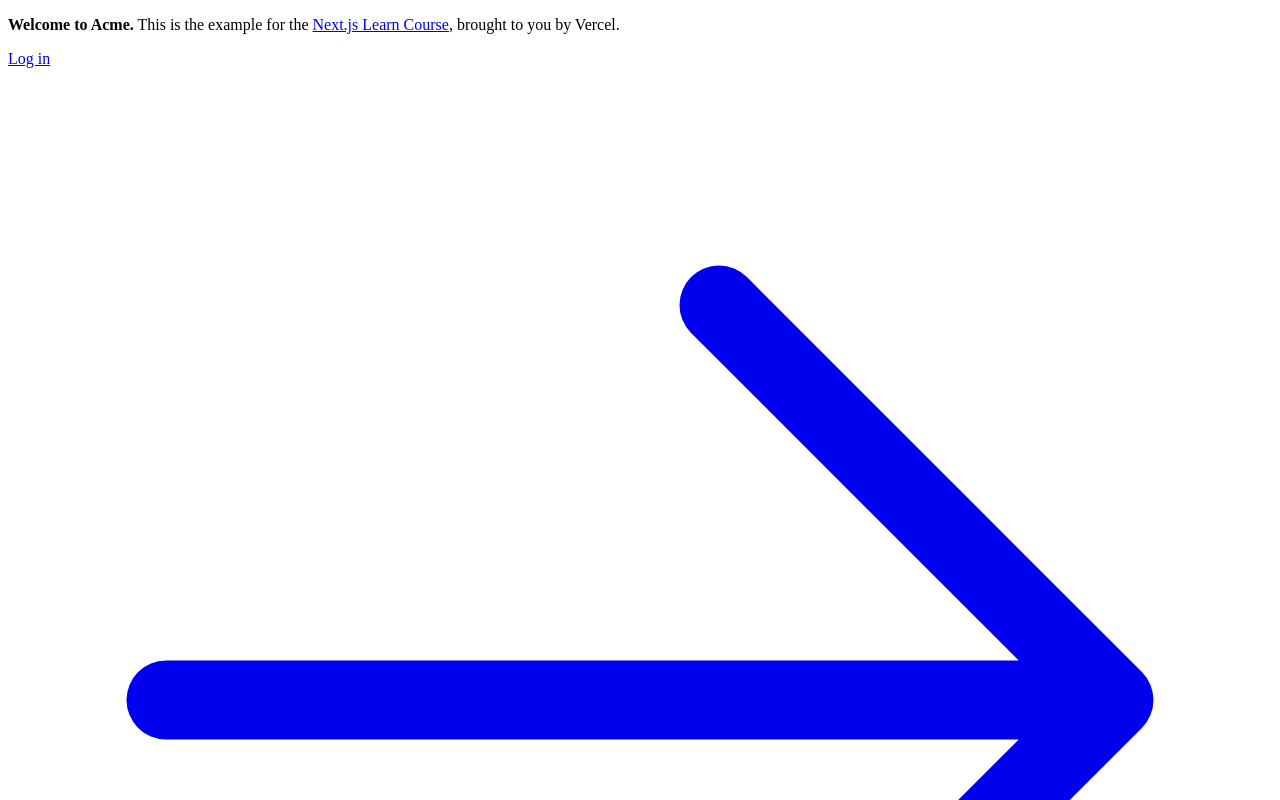
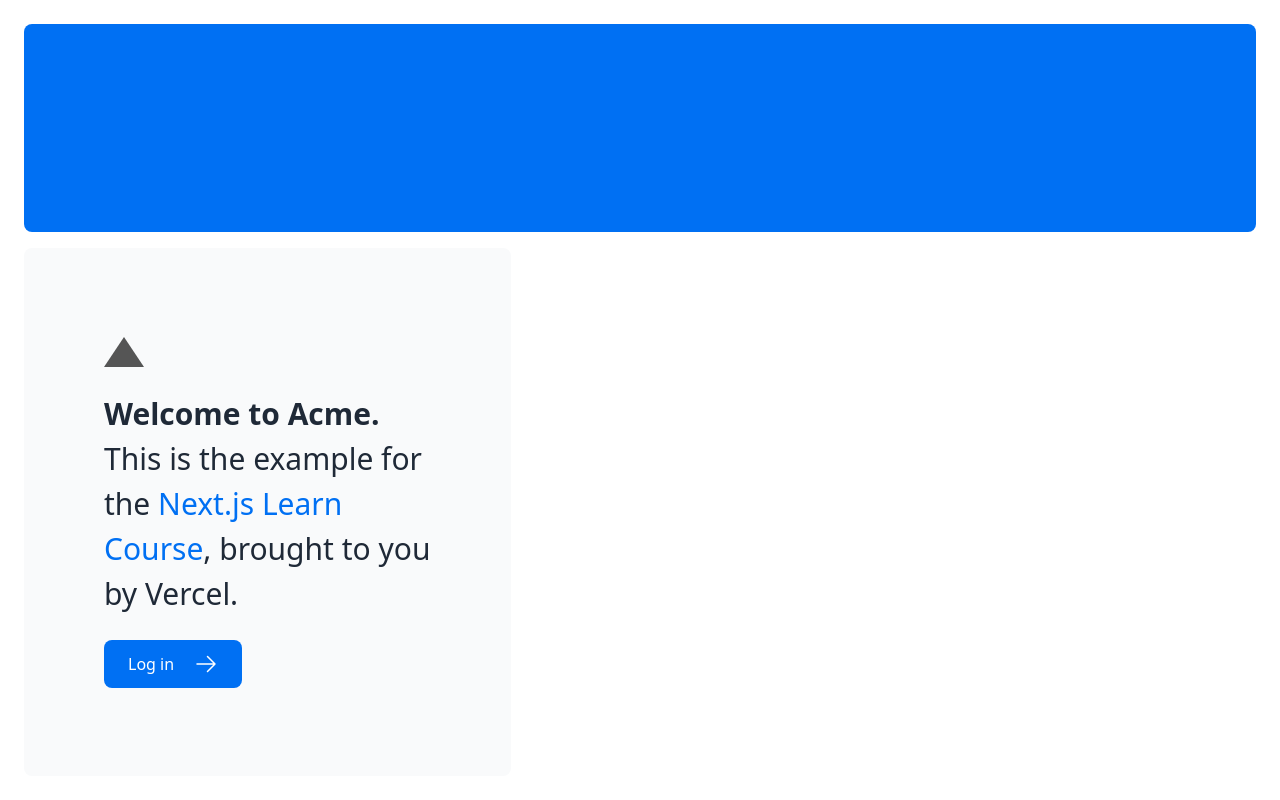
Before and after one commit to naeemnh/nextjs-dashboard, a Next.js app: page / in a window 1280 px wide. Shown: the top 800 px of the page. Built offline with nearby package versions, Linux system fonts and the light colour scheme.

Commit message:
CSS Styling

```diff
--- a/app/layout.tsx
+++ b/app/layout.tsx
@@ -1,3 +1,5 @@
+import '@/app/ui/global.css';
+
 export default function RootLayout({
   children,
 }: {
--- a/app/page.tsx
+++ b/app/page.tsx
@@ -1,5 +1,7 @@
 import AcmeLogo from '@/app/ui/acme-logo';
 import { ArrowRightIcon } from '@heroicons/react/24/outline';
+
+import styles from '@/app/ui/home.module.css';
 
 import Link from 'next/link';
 export default function Page() {
@@ -10,6 +12,9 @@
       </div>
       <div className="mt-4 flex grow flex-col gap-4 md:flex-row">
         <div className="flex flex-col justify-center gap-6 rounded-lg bg-gray-50 px-6 py-10 md:w-2/5 md:px-20">
+          <div
+            className={styles.shape}
+          />
           <p className={`text-xl text-gray-800 md:text-3xl md:leading-normal`}>
             <strong>Welcome to Acme.</strong> This is the example for the{' '}
             <a href="https://nextjs.org/learn/" className="text-blue-500">
--- /dev/null
+++ b/app/ui/home.module.css
@@ -0,0 +1,7 @@
+.shape {
+  height: 0;
+  width: 0;
+  border-left: 20px solid transparent;
+  border-right: 20px solid transparent;
+  border-bottom: 30px solid #555;
+}
```
